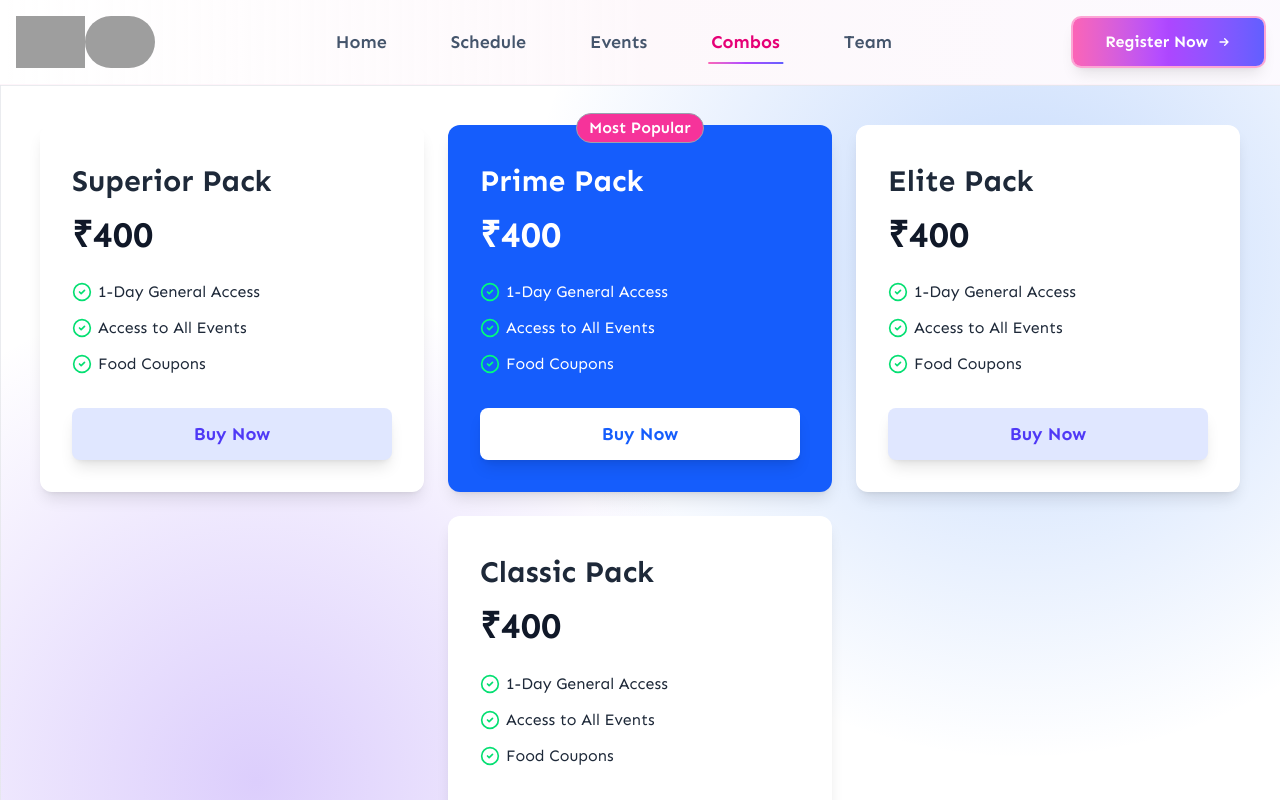
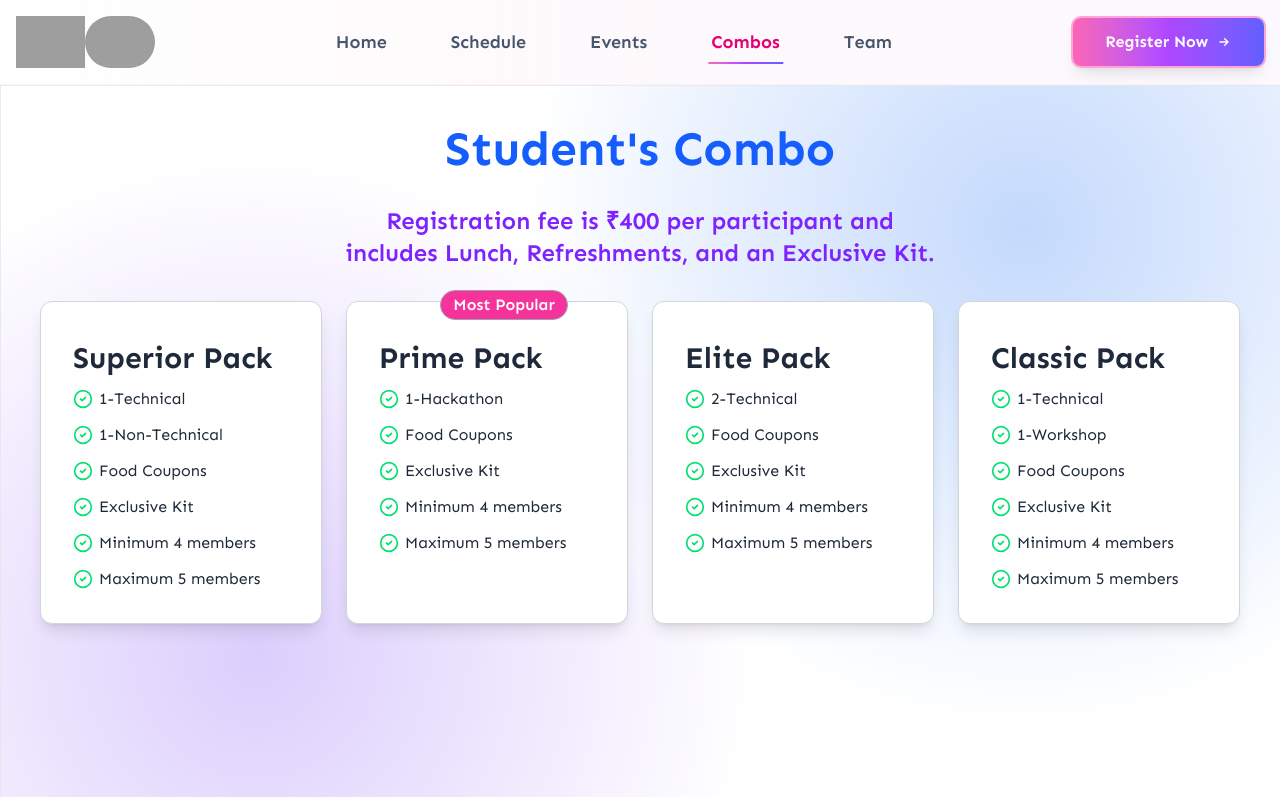
Before and after one commit to rahul-raiman-v/celesta, a React (Vite) app: page /schedule in a window 1280 px wide. Both pictures are taken after a click on the button "Register Now". Shown: the top 800 px of the page. Built offline with nearby package versions, Linux system fonts and the light colour scheme; grey boxes are pictures that could not be loaded.

Commit message:
celesta update 4

```diff
--- a/src/components/cards/comboPack/index.jsx
+++ b/src/components/cards/comboPack/index.jsx
@@ -1,59 +1,55 @@
 import { CircleCheck } from "lucide-react";
 import React from "react";
-import { useComboStore } from "../../../store";
 
 export const ComboPackCard = ({
-  onOpen,
-  id,
   title,
   details,
-  price,
   isPopular = false,
 }) => {
-  const handleFormChange = useComboStore((s) => s.handleFormChange);
   return (
-    <div
-      className={`relative rounded-xl shadow-lg p-8 flex flex-col backdrop-blur-3xl bg-white  max-w-sm w-full ${isPopular ? " !bg-blue-600" : ""}`}
+    <button
+      className={`relative rounded-xl shadow-lg p-8 flex flex-col cursor-pointer backdrop-blur-3xl border border-gray-300 bg-white  max-w-sm w-full `}
+      onClick={() => window.open('https://forms.gle/2AF6GNofg4bmajTS8')}
     >
       <p
-        className={`text-3xl leading-relaxed font-bold text-gray-800 ${isPopular && "text-white"}`}
+        className={`text-3xl leading-relaxed font-bold text-gray-800 text-left `}
       >
         {title}
       </p>
-      <p
-        className={`text-4xl font-bold mb-4 leading-relaxed text-gray-900 ${isPopular && "text-white"}`}
+      {/* <p
+        className={`text-4xl font-bold mb-4 leading-relaxed text-gray-900`}
       >
         ₹{price}
-      </p>
-      <ul className={`space-y-3 text-gray-500 mb-8 flex-grow`}>
+      </p> */}
+      <ul className={`space-y-3 text-gray-500 mt-1 flex-grow`}>
         {details.map((item, index) => (
           <li
             key={index}
-            className={`flex items-center gap-1.5 text-gray-800 ${isPopular && "text-white"}`}
+            className={`flex items-center gap-1.5 text-gray-800 `}
           >
             <CircleCheck
-              className={`size-5 text-green-400 ${isPopular && "text-green-500 brightness-150"}`}
+              className={`size-5 text-green-400`}
             />{" "}
             {item}
           </li>
         ))}
       </ul>
-      <button
+      {/* <button
         onClick={() => {
           onOpen(true);
           console.log(id);
           handleFormChange("comboPack", id);
         }}
-        className={`mt-auto cursor-pointer text-center w-full bg-indigo-100 text-indigo-600 font-bold py-3 px-6 rounded-lg hover:bg-indigo-200 transition duration-300 shadow-lg text-lg ${isPopular && "bg-white !text-blue-600 hover:opacity-90 hover:bg-white"}`}
+        className={`mt-auto cursor-pointer text-center w-full bg-indigo-100 text-indigo-600 font-bold py-3 px-6 rounded-lg hover:bg-indigo-200 transition duration-300 shadow-lg text-lg `}
       >
         Buy Now
-      </button>
+      </button> */}
 
       {isPopular && (
-        <div className="absolute -top-3 left-1/3 border bg-pink-500 border-gray-400 px-3 py-0.5 rounded-full w-fit ">
+        <div className="absolute -top-3 lg:left-1/3 left-1/4 border bg-pink-500 border-gray-400 px-3 py-0.5 rounded-full w-fit ">
           <p className="text-white font-semibold ">Most Popular</p>
         </div>
       )}
-    </div>
+    </button>
   );
 };
--- a/src/components/cards/scheduleCard/index.jsx
+++ b/src/components/cards/scheduleCard/index.jsx
@@ -14,12 +14,12 @@ export const ScheduleCard = ({ time, title, description, src }) => {
           <p className="md:text-lg font-medium text-gray-600">{description}</p>
         </div>
       </div>
-      <img
+      {/* <img
         src={src}
         alt={title}
         loading="lazy"
         className="aspect-video w-full lg:w-80 shadow-lg h-full shrink-0 border border-gray-400 rounded-lg"
-      />
+      /> */}
     </div>
   );
 };
--- a/src/pages/ComboPage/index.jsx
+++ b/src/pages/ComboPage/index.jsx
@@ -7,26 +7,26 @@ export default function ComboPage() {
     {
       id: "superior",
       title: "Superior Pack",
-      details: ["1-Day General Access", "Access to All Events", "Food Coupons"],
+      details: ["1-Technical","1-Non-Technical",  "Food Coupons","Exclusive Kit","Minimum 4 members","Maximum 5 members"],
       price: 400,
     },
     {
       id: "prime",
       title: "Prime Pack",
-      details: ["1-Day General Access", "Access to All Events", "Food Coupons"],
+      details: ["1-Hackathon",  "Food Coupons","Exclusive Kit","Minimum 4 members","Maximum 5 members"],
       price: 400,
       isPopular: true,
     },
     {
       id: "elite",
       title: "Elite Pack",
-      details: ["1-Day General Access", "Access to All Events", "Food Coupons"],
+      details: ["2-Technical",  "Food Coupons","Exclusive Kit","Minimum 4 members","Maximum 5 members"],
       price: 400,
     },
     {
       id: "classic",
       title: "Classic Pack",
-      details: ["1-Day General Access", "Access to All Events", "Food Coupons"],
+      details: ["1-Technical","1-Workshop", "Food Coupons","Exclusive Kit","Minimum 4 members","Maximum 5 members"],
       price: 400,
     },
   ];
@@ -35,10 +35,12 @@ export default function ComboPage() {
     resetFormData();
   }, [resetFormData]);
   return (
-    <div className="bg-gradient-blue  overflow-y-auto p-6 sm:p-10 ">
-      <div className="flex flex-wrap justify-center gap-6 mb-8 ">
+    <div className="bg-gradient-blue  overflow-y-auto p-6 sm:p-10 h-[calc(100dvh-5.5rem)]">
+      <p className="text-5xl text-center mb-8 font-bold text-blue-600">Student's Combo</p>
+      <p className="mb-8 text-center text-2xl lg:w-1/2 mx-auto  font-semibold text-violet-600">Registration fee is ₹400 per participant and includes Lunch, Refreshments, and an Exclusive Kit.</p>
+      <div className="grid xl:grid-cols-4 sm:grid-cols-2 lg:grid-cols-3 justify-center gap-6 mb-8 ">
         {packs.map((pack) => {
-          return <ComboPackCard key={pack.id} onOpen={()=> window.open('https://forms.gle/2AF6GNofg4bmajTS8')} {...pack} />;
+          return <ComboPackCard key={pack.id} {...pack} />;
         })}
       </div>
     </div>
--- a/src/pages/TeamPage/index.jsx
+++ b/src/pages/TeamPage/index.jsx
@@ -26,14 +26,14 @@ export default function TeamPage() {
     {
       id: 1,
       name: "Dr Dhanasekar R",
-      designation: "Faculty",
+      designation: "Assistant Professor Level III",
       image:
         "https://www.bitsathy.ac.in/wp-content/uploads/Mr-Dhanasekar-R.png",
     },
     {
       id: 2,
-      name: "Nandhini K M",
-      designation: "Faculty",
+      name: "Prof. Nandhini K M",
+      designation: "Assistant Professor Level III",
       image:
         "https://www.bitsathy.ac.in/wp-content/uploads/Ms-Nandhini-K-M.png",
     },
```
